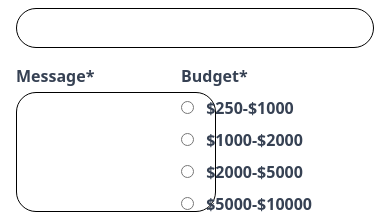
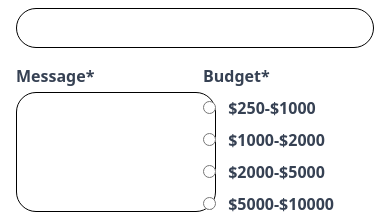
Before and after one commit to ahmadiq01/test, a React (Vite) app: page /contact in a window 390 px wide. Shown: the part 626-844 px from the top of the page. Built offline with nearby package versions, Linux system fonts and the light colour scheme; a web font is replaced by a local one.

Commit message:
Update contact.jsx

```diff
--- a/src/pages/contact/contact.jsx
+++ b/src/pages/contact/contact.jsx
@@ -191,7 +191,7 @@ const ContactPage = () => {
           ></textarea>
         </div>
 
-        <fieldset className="col-span-1 md:col-span-1 md:ml-4 lg:ml-4 ml-16">
+        <fieldset className="col-span-1 md:col-span-1 md:ml-4 lg:ml-4 ml-[86px]">
           <legend className="text-base md:text-lg font-semibold mb-2 md:mb-4 text-gray-700">
             Budget*
           </legend>
```
